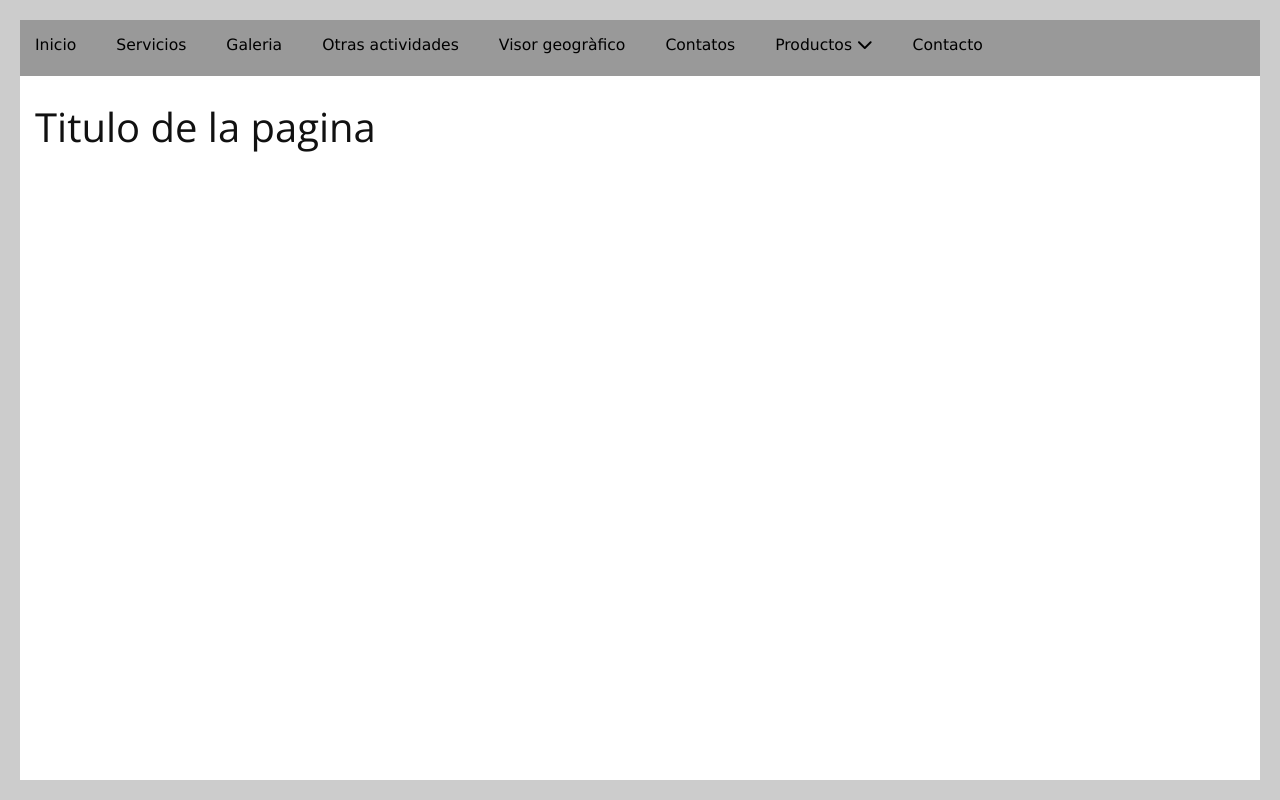
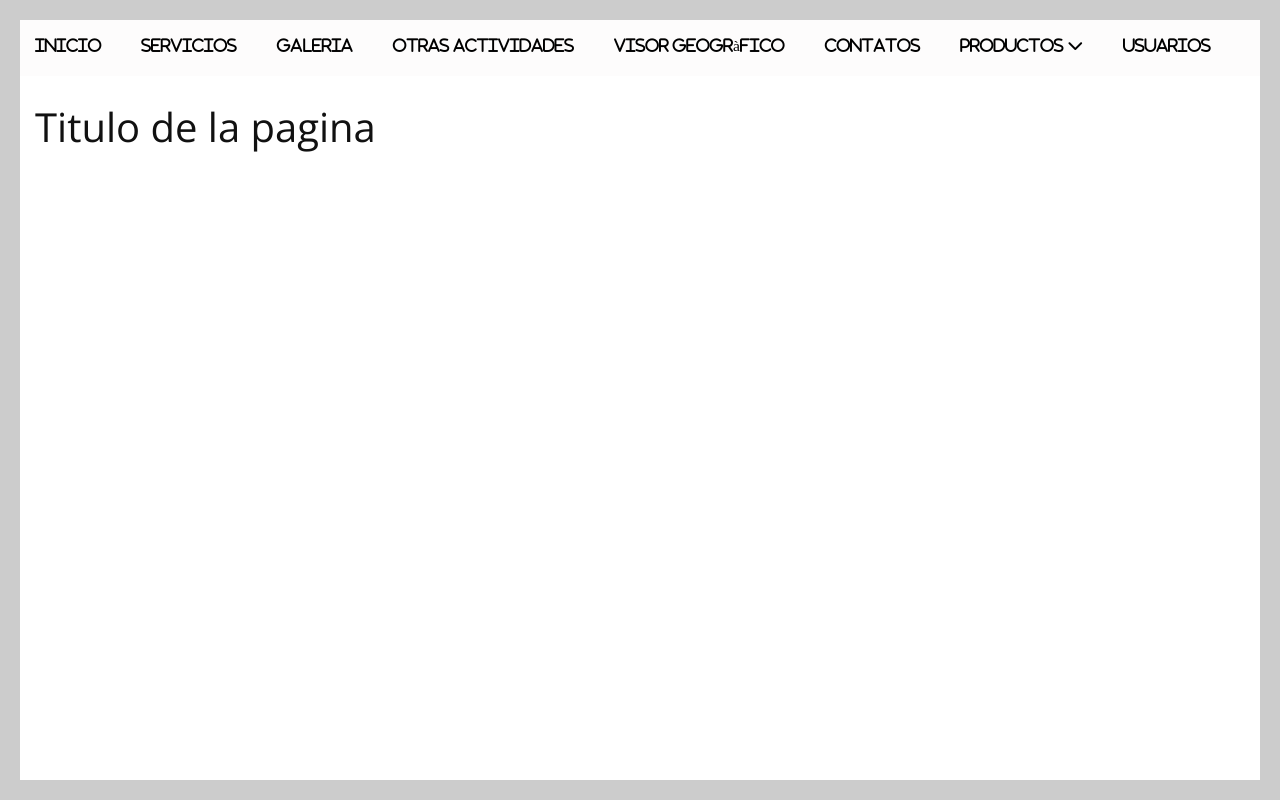
Before and after one commit to zaar1387/E-commerce, a Flask app: page /index in a window 1280 px wide. Run offline with Flask 3, Linux system fonts and the light colour scheme; some libraries are stand-ins or nearby versions.

Commit message:
ajuste menù html front end
ajuste de forma en index menù html

```diff
--- a/static/css/CssMenuPpal/estilo.css
+++ b/static/css/CssMenuPpal/estilo.css
@@ -1,7 +1,7 @@
 *{
     text-decoration: none;
     box-sizing: border-box;
-    font-family: 'Lucida Sans', 'Lucida Sans Regular', 'Lucida Grande', 'Lucida Sans Unicode', Geneva, Verdana, sans-serif;
+    font-family: 'fontAwesome';
 }
 body{
     margin: 0;
@@ -24,11 +24,13 @@ body{
     padding: 0;
     margin: 0;
 }
+/*
+Cambia el color de fondo de la barra de navegación a un color gris claro. */
 .menu{
-    background-color: rgba(0,0,0,0.40);
+    background-color: hsl(0, 14%, 99%);
     width: 100%;
     margin-left: -100%;
-    transition: all 0.5s;
+    /* transition: all 0.5s; */
 }
 .menuLink{
     display: block;
@@ -37,8 +39,11 @@ body{
     text-decoration: none;
     font-weight: 500;
 }
+
+/* modfica el color de fondo de los elementos de la barra de navegación al pasar el cursor sobre ellos. */ */
 .menuLink:hover{
-    background-color: rgba(15, 15, 15, 0.6);
+    /* background-color: rgba(15, 15, 15, 0.6); */
+    background-color:  rgb(147 134 134 / 60%);
 
 }
 .submenu .menuLink:hover{
@@ -50,7 +55,7 @@ body{
     transition: all 0.3s;
 }
 .submenu .menuLink{
-    background-color: rgba(10, 10, 10, 0.4);
+    background-color: rgba(247, 240, 240, 0.4);
     padding-left: 40px;
 }
 .mostrar{
@@ -83,6 +88,20 @@ body{
         visibility: visible;
     }
 }
+
+
+.animate__animated.animate__backInUp {
+    --animate-duration: 5s;
+  }
+
+  :root {
+    --animate-duration: 1000ms;
+    --animate-delay: 0.5s;
+
+  }
+
+
+
 
  /* aplicando responsive design a la barra de navegación. */
 
--- a/static/css/main.css
+++ b/static/css/main.css
@@ -4,11 +4,11 @@
 /* =================================== */
 
 body {
-    background-color: #fff;
-    font-family: 'Open Sans', sans-serif;
-    line-height: 21px;
+  /* background-color: #fff; */
+  font-family: 'Open Sans', sans-serif;
+  line-height: 21px;
 	font-size: 13px;
-    color: #6a737b;
+  /* color: #6a737b; */
 }
 
 ol, ul {
@@ -41,7 +41,7 @@ a, a:focus, a:hover {
 }
 
 a:focus, a:hover {
-    color: #6CB670;
+    color: #a99e06;
 }
 
 h1, h2, h3,
--- a/templates/gestionIndexInterno/indexInterno.html
+++ b/templates/gestionIndexInterno/indexInterno.html
@@ -3,7 +3,7 @@
 
 <body>
     <!-- <header style="justify-items: center;"> -->
-        <header>
+        <header class="animate__animated animate__backInUp">
         <span class="navbar" id="btnMenu"><i class="fa fa-bars"></i></span>
         <nav class="nav">
             <ul class="menu" id="menu">
@@ -23,14 +23,14 @@
                     </ul>
                 </li>
 
-                <li class="menuLi"><a href="#" class="menuLink">Contacto</a></li>
+                <li class="menuLi"><a href="#" class="menuLink">Usuarios</a></li>
             </ul>
         </nav>
     </header>
     <main>
         <section>
             <row>
-                <div class="col-md-12">
+                <div class="col-md-12 animate__animated animate__backInUp">
                     <h1>Titulo de la pagina</h1>
                 </div>
             </row>
--- a/templates/index/index.html
+++ b/templates/index/index.html
@@ -1,6 +1,6 @@
 <!DOCTYPE html>
 <html>
-<head lang="en">
+<head lang="es">
     <meta charset="UTF-8">
     <title>J&J</title>
     <meta name="keywords" content="">
```
